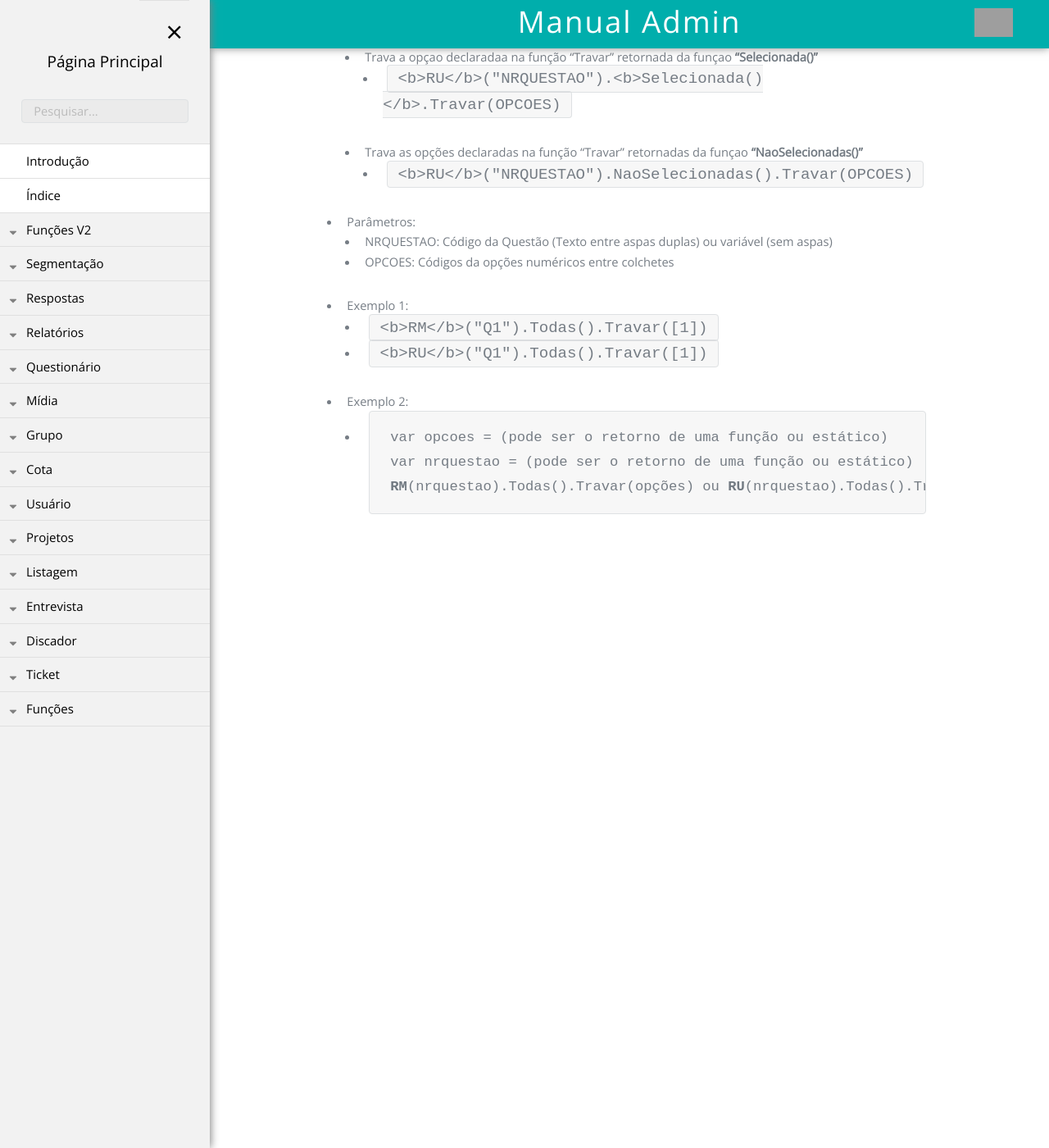
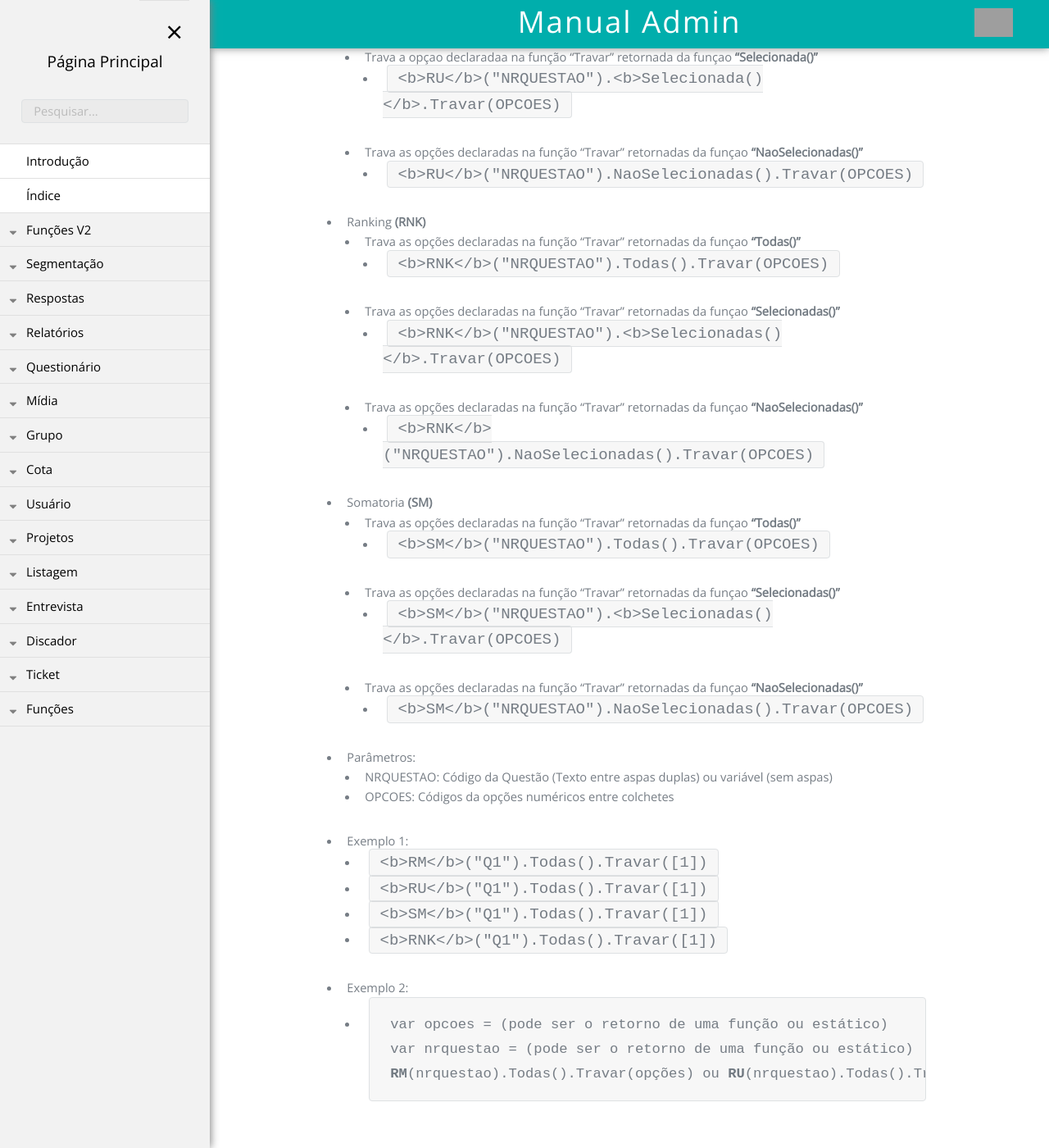
Before and after one commit to rogerio-figueiredo-hsr/hsrtechonline.github.io, a Jekyll site: the page built from _posts/2019-04-01-travar-opcoes.md, in a window 1280 px wide and 1400 px high, scrolled down 618 px. Shown: the whole window at 82% size. Built offline with Jekyll 4.4.1, drawn with Linux system fonts in a browser that asks for light colours; grey boxes are pictures that could not be loaded.

Commit message:
Update 2019-04-01-travar-opcoes.md

```diff
--- a/_posts/2019-04-01-travar-opcoes.md
+++ b/_posts/2019-04-01-travar-opcoes.md
@@ -24,6 +24,20 @@
       - `<b>RU</b>("NRQUESTAO").<b>Selecionada()</b>.Travar(OPCOES)`
     - Trava as opções declaradas na função "Travar" retornadas da funçao **"NaoSelecionadas()"**
       - `<b>RU</b>("NRQUESTAO").NaoSelecionadas().Travar(OPCOES)`
+- Ranking **(RNK)**
+  - Trava as opções declaradas na função "Travar" retornadas da funçao **"Todas()"**
+    - `<b>RNK</b>("NRQUESTAO").Todas().Travar(OPCOES)`
+  - Trava as opções declaradas na função "Travar" retornadas da funçao **"Selecionadas()"**
+    - `<b>RNK</b>("NRQUESTAO").<b>Selecionadas()</b>.Travar(OPCOES)`
+  - Trava as opções declaradas na função "Travar" retornadas da funçao **"NaoSelecionadas()"**
+    - `<b>RNK</b>("NRQUESTAO").NaoSelecionadas().Travar(OPCOES)`
+- Somatoria **(SM)**
+  - Trava as opções declaradas na função "Travar" retornadas da funçao **"Todas()"**
+    - `<b>SM</b>("NRQUESTAO").Todas().Travar(OPCOES)`
+  - Trava as opções declaradas na função "Travar" retornadas da funçao **"Selecionadas()"**
+    - `<b>SM</b>("NRQUESTAO").<b>Selecionadas()</b>.Travar(OPCOES)`
+  - Trava as opções declaradas na função "Travar" retornadas da funçao **"NaoSelecionadas()"**
+    - `<b>SM</b>("NRQUESTAO").NaoSelecionadas().Travar(OPCOES)`
 
 - Parâmetros:
   - NRQUESTAO: Código da Questão (Texto entre aspas duplas) ou variável (sem aspas)
@@ -31,6 +45,8 @@
 - Exemplo 1:
   - `<b>RM</b>("Q1").Todas().Travar([1])`
   - `<b>RU</b>("Q1").Todas().Travar([1])`
+  - `<b>SM</b>("Q1").Todas().Travar([1])`
+  - `<b>RNK</b>("Q1").Todas().Travar([1])`
 - Exemplo 2:
     - <pre>
       <code>var opcoes = (pode ser o retorno de uma função ou estático)
```
